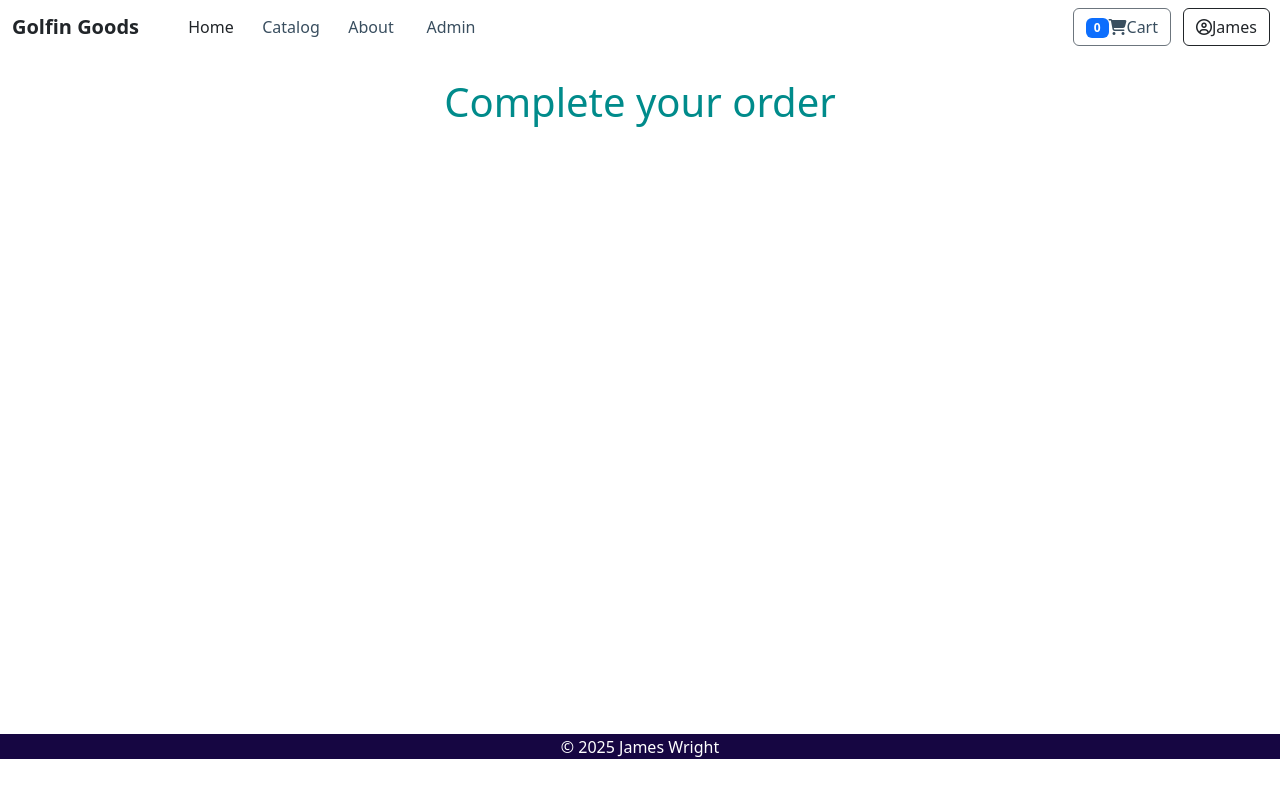
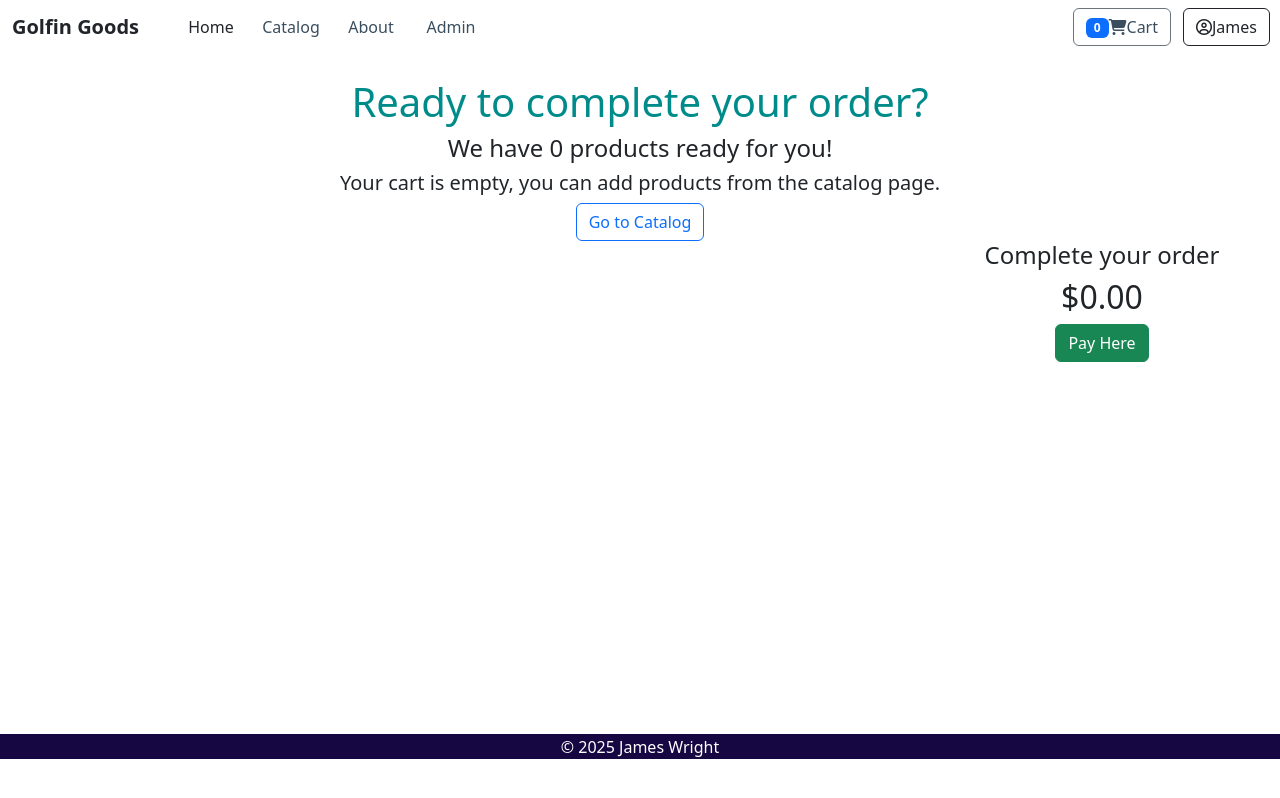
Before and after one commit to JamesWrightSDGKU/golfin-goods, a React (Vite) app in the folder app/: page /cart in a window 1280 px wide. Built offline with nearby package versions, Linux system fonts and the light colour scheme.

Commit message:
FSDI 109 Final Report

```diff
--- a/app/src/components/Discounts.jsx
+++ b/app/src/components/Discounts.jsx
@@ -1,26 +1,24 @@
 import "../styles/Discounts.css";
-import { useState } from "react";
+import { use, useState } from "react";
 
 function Discounts() {
-
+    const [allCoupons, setAllCoupons] = useState([]);
     const [coupon, setCoupon] = useState({
         code:"",
         discount:""
     });
 
-    function saveCoupon() {
+    function save() {
         console.log(coupon);
+
+        let copy = [...allCoupons];
+        copy.push(coupon);
+        setAllCoupons(copy);
     }
 
     function handleCoupon(e) {
         const text = e.target.value;
         const name = e.target.name;
-        /**
-         * 3 Steps to modify Obj or Arrays in State vars
-         * - Create a copy
-         * - Modify the copy
-         * - Set the copy
-         */
         let copy = {...coupon};
         copy[name] = text;
         setCoupon(copy);
@@ -40,7 +38,11 @@ function Discounts() {
                 <input className="form-control" type="number" onBlur={handleCoupon} name="discount"/>
             </div>
 
-            <button className="btn btn-sm btn-primary" onClick={saveCoupon}>Save</button>
+            <button className="btn btn-sm btn-primary" onClick={save}>Save</button>
+
+            <ul className="coupon-list">
+                {allCoupons.map( cp => <li>{cp.code} - {cp.discount}%</li>)}
+            </ul>
         </div>
     );
 }
--- a/app/src/components/Navbar.jsx
+++ b/app/src/components/Navbar.jsx
@@ -7,6 +7,17 @@ function Navbar() {
 
     const user = useContext(DataContext).user;
     const cart = useContext(DataContext).cart;
+
+    function getNumOfProds() {
+        // sumn the quantities of all the products
+        let sum = 0;
+        for(let i=0; i<cart.length; i++) {
+            const prod = cart[i];
+            sum += prod.quantity;
+        }
+
+        return sum;
+    }
 
     return (
         <div className="navbar">
@@ -26,7 +37,7 @@ function Navbar() {
                 </li>
                 <li className="cart-container">
                     <Link to="/cart" className="btn btn-outline-secondary">
-                        <span className="badge text-bg-primary">{cart.length}</span>
+                        <span className="badge text-bg-primary">{getNumOfProds()}</span>
                         <i className="fa-solid fa-cart-shopping"></i>
                         Cart
                     </Link>
--- a/app/src/components/ProductAdmin.jsx
+++ b/app/src/components/ProductAdmin.jsx
@@ -10,7 +10,7 @@ function ProductAdmin() {
         category:""
     });
 
-    function saveProduct() {
+    function save() {
         console.log(product);
     }
 
@@ -46,7 +46,7 @@ function ProductAdmin() {
                 <input className="form-control" type="text" name="category" onBlur={handleProduct}/>
             </div>
 
-            <button className="btn btn-sm btn-primary" onClick={saveProduct}>Save</button>
+            <button className="btn btn-sm btn-primary" onClick={save}>Save</button>
 
         </div>
     );
--- a/app/src/pages/Cart.jsx
+++ b/app/src/pages/Cart.jsx
@@ -1,9 +1,73 @@
+import { useContext } from "react";
 import "../styles/Cart.css"
+import DataContext from "../state/DataContext";
+import { Link } from "react-router-dom";
 
 function Cart() {
+
+    const cart = useContext(DataContext).cart;
+
+    function getNumOfProds() {
+        let sum = 0;
+        for(let i=0; i<cart.length; i++) {
+            const prod = cart[i];
+            sum += prod.quantity;
+        }
+
+        return sum;
+    }
+
+    function getTotal() {
+        let total = 0;
+        for(let i=0; i<cart.length; i++) {
+            const prod = cart[i];
+            total += (prod.quantity * prod.price);
+        }
+
+        return total.toFixed(2);
+    }
+
+    function getCartEmptyMessage() {
+        if(cart.length > 0) return null;
+
+        return (
+            <div className="emtpy-alert">
+                <h5>Your cart is empty, you can add products from the catalog page.</h5>
+                <Link className="btn btn-outline-primary" to="/Catalog">Go to Catalog</Link>
+            </div>
+        )
+    }
+
     return (
         <div className="cart page">
-            <h1>Complete your order</h1>
+            <h1>Ready to complete your order?</h1>
+
+            <h4>We have {getNumOfProds()} products ready for you!</h4>
+
+            { getCartEmptyMessage() }
+            <div className="parent">
+                <div className="prod-list">
+                    {cart.map( prod =>
+                        <div className="prod-in-cart">
+                            <img src={prod.image} alt=""></img>
+                            <label className="title">{prod.title}</label>
+                            <label className="frac-1">${prod.price}</label>
+                            <label className="frac-1">{prod.quantity}</label>
+                            <label className="frac-1">${(prod.price * prod.quantity).toFixed(2)}</label>
+                            <button className="btn btn-sm btn-danger">Remove</button>
+                        </div>
+                    )}
+                </div>
+
+                <div className="total">
+                    <h4>Complete your order</h4>
+
+                    <h2>${getTotal()}</h2>
+
+                    <Link to="/thankyou" className="btn btn-success">Pay Here</Link>
+                </div>
+
+            </div>
         </div>
     );
 }
--- a/app/src/styles/Cart.css
+++ b/app/src/styles/Cart.css
@@ -6,3 +6,44 @@
     text-align: center;
     color: darkcyan;
 }
+
+.cart .prod-in-cart {
+    display: flex;
+    align-items: center;
+    border: 1px solid#6b6b6b;
+    border-radius: 5px;
+    margin-bottom: 12px;
+    padding-right: 10px;
+    background-color: #edfedf;
+}
+
+.cart .parent .prod-in-cart img {
+    height: 85px;
+}
+
+.cart .parent .prod-in-cart .frac-1 {
+    flex: 1;
+}
+
+.cart .parent .prod-in-cart .title {
+    flex: 4;
+    font-weight: bold;
+}
+
+.cart .parent {
+    display: flex;
+}
+
+.cart .parent .prod-list {
+    flex: 3;
+}
+
+.cart .parent .total {
+    flex: 1;
+}
+
+.cart .empty-alert {
+    padding-top: 3rem;
+    text-align: center;
+    color: tomato;
+}
--- a/app/src/styles/Discounts.css
+++ b/app/src/styles/Discounts.css
@@ -13,3 +13,10 @@
 .discounts .form-field label {
     display: block;
 }
+
+.discounts .coupon-list {
+    margin-top: 12px;
+    list-style: none;
+    text-align: left;
+
+}
```
Also changed, not shown: app/src/pages/ThankYou.jsx (added, +12 -0 lines), app/src/styles/ThankYou.css (added, +8 -0 lines).
